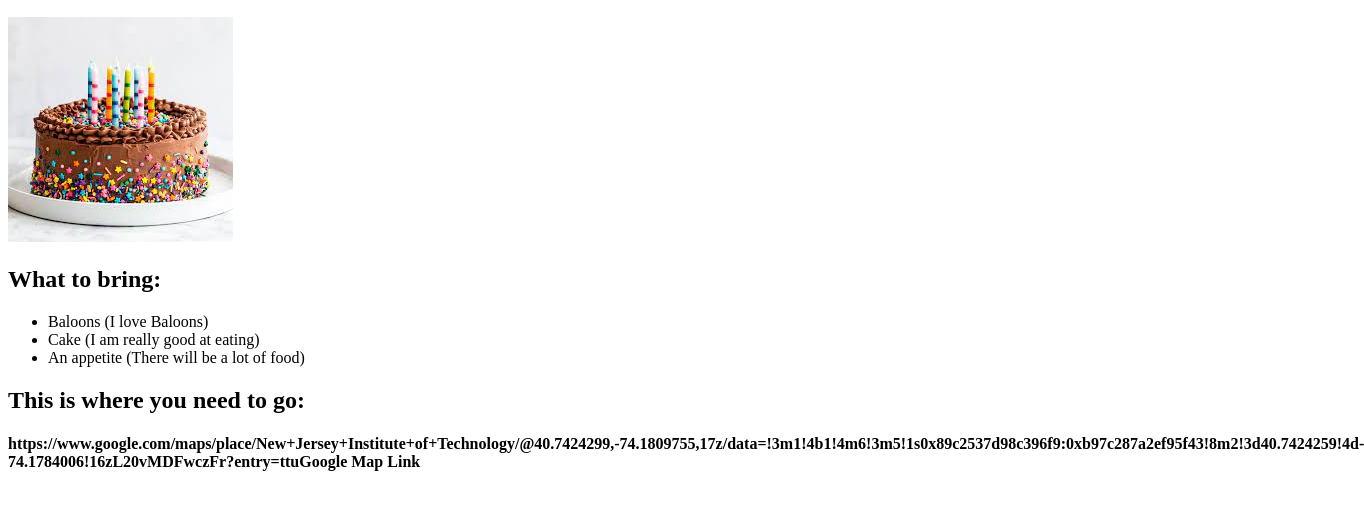
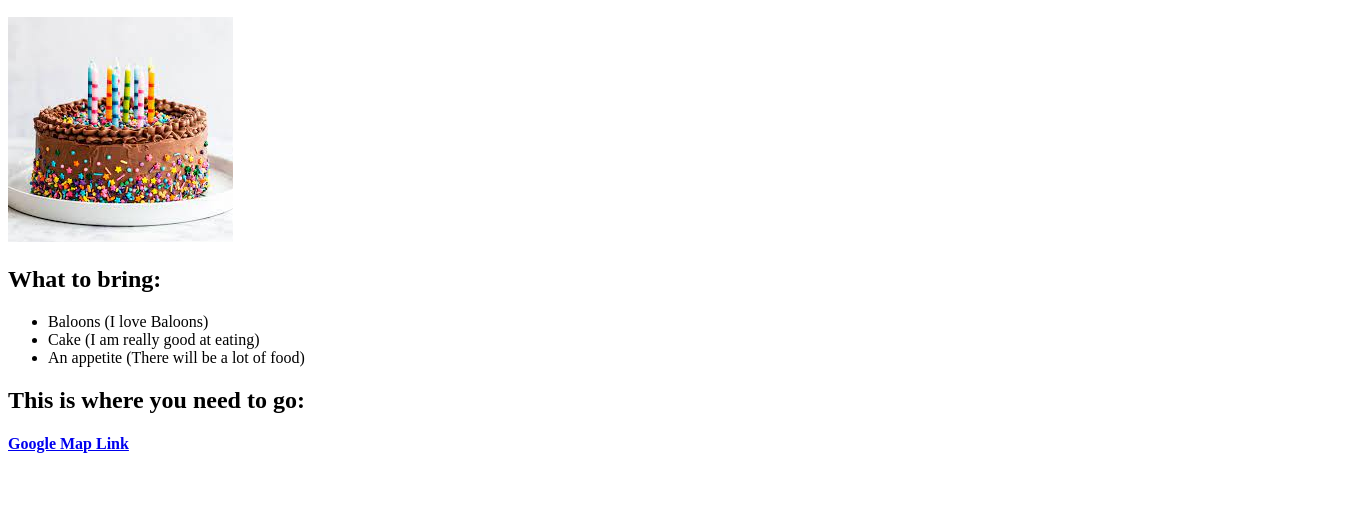
Before and after one commit to kk682/HappyBirthday, a plain HTML site: page index.html in a window 1280 px wide. Shown: the part 110-620 px from the top of the page, 1364 px wide, since content can reach past the window. Drawn offline with Linux system fonts and the light colour scheme.

Commit message:
100222023 9:11AM

```diff
--- a/index.html
+++ b/index.html
@@ -16,7 +16,7 @@
         <li>An appetite (There will be a lot of food)</li>
     </ul>
     <h2>This is where you need to go:</h2>
-    <h4><a>https://www.google.com/maps/place/New+Jersey+Institute+of+Technology/@40.7424299,-74.1809755,17z/data=!3m1!4b1!4m6!3m5!1s0x89c2537d98c396f9:0xb97c287a2ef95f43!8m2!3d40.7424259!4d-74.1784006!16zL20vMDFwczFr?entry=ttu</a>Google Map Link</h4>
+    <h4><a href="https://www.google.com/maps/place/New+Jersey+Institute+of+Technology/@40.7424299,-74.1809755,17z/data=!3m1!4b1!4m6!3m5!1s0x89c2537d98c396f9:0xb97c287a2ef95f43!8m2!3d40.7424259!4d-74.1784006!16zL20vMDFwczFr?entry=ttu">Google Map Link</a></h4>
 
 </body>
 </html>
```
